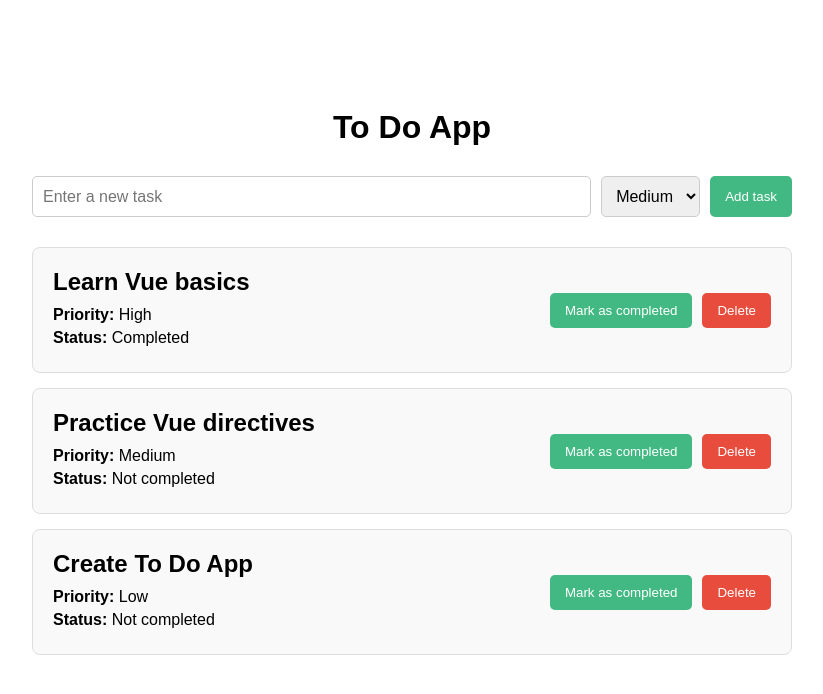
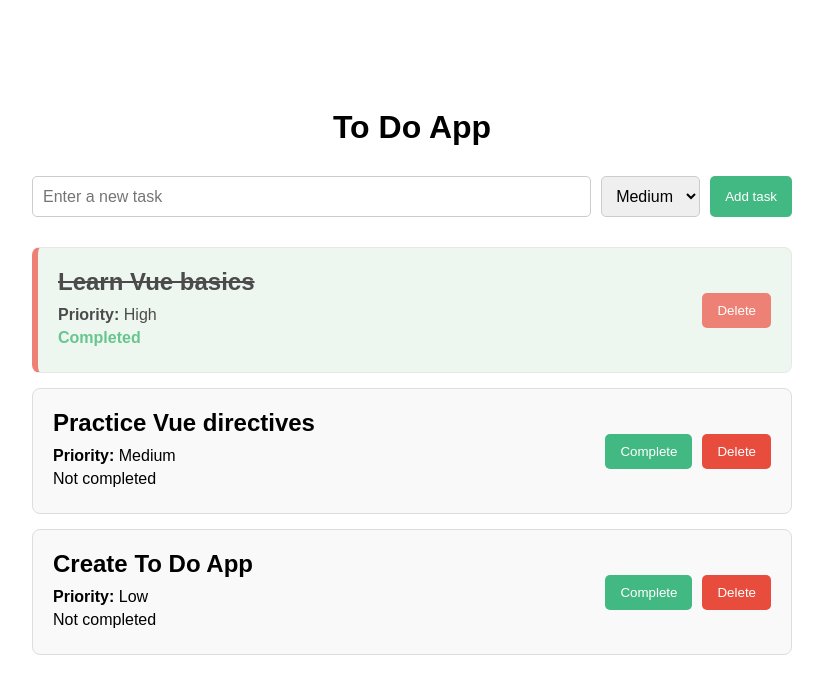
Before and after one commit to veljko-03/todo-app-ita, a Vue app: page / in a window 1280 px wide. Shown: the top 694 px of the page, without its empty margins (228-1051 px from the left). Built offline with nearby package versions, Linux system fonts and the light colour scheme.

Commit message:
feat: delete + complete buttons

```diff
--- a/src/App.vue
+++ b/src/App.vue
@@ -4,8 +4,16 @@
 
     <AddTask @add-task="addTask" />
 
-    <div class="todo-list">
-      <TaskItem v-for="task in tasks" :key="task.id" :task="task" />
+    <p v-if="tasks.length === 0" class="no-tasks">No tasks available.</p>
+
+    <div v-else class="todo-list">
+      <TaskItem
+        v-for="task in tasks"
+        :key="task.id"
+        :task="task"
+        @complete="completeTask"
+        @delete="deleteTask"
+      />
     </div>
   </div>
 </template>
@@ -58,6 +66,18 @@ export default {
 
       this.tasks.push(newTask)
     },
+
+    completeTask(taskId) {
+      const task = this.tasks.find((task) => task.id === taskId)
+
+      if (task) {
+        task.completed = true
+      }
+    },
+
+    deleteTask(taskId) {
+      this.tasks = this.tasks.filter((task) => task.id !== taskId)
+    },
   },
 }
 </script>
@@ -80,4 +100,11 @@ h1 {
   flex-direction: column;
   gap: 15px;
 }
+
+.no-tasks {
+  text-align: center;
+  font-size: 18px;
+  color: #777;
+  padding: 30px;
+}
 </style>
--- a/src/components/TaskItem.vue
+++ b/src/components/TaskItem.vue
@@ -1,5 +1,11 @@
 <template>
-  <div class="todo-item">
+  <div
+    class="todo-item"
+    :class="{
+      completed: task.completed,
+      'high-priority': task.priority === 'High',
+    }"
+  >
     <div class="task-info">
       <h2>{{ task.title }}</h2>
 
@@ -8,16 +14,15 @@
         {{ task.priority }}
       </p>
 
-      <p>
-        <strong>Status:</strong>
-        {{ task.completed ? 'Completed' : 'Not completed' }}
-      </p>
+      <p v-if="task.completed" class="completed-text">Completed</p>
+
+      <p v-else>Not completed</p>
     </div>
 
     <div class="task-actions">
-      <button>Mark as completed</button>
+      <button v-if="!task.completed" @click="$emit('complete', task.id)">Complete</button>
 
-      <button class="delete-button">Delete</button>
+      <button class="delete-button" @click="$emit('delete', task.id)">Delete</button>
     </div>
   </div>
 </template>
@@ -46,12 +51,30 @@ export default {
   background-color: #f9f9f9;
 }
 
+.todo-item.completed {
+  background-color: #e8f5e9;
+  opacity: 0.7;
+}
+
+.todo-item.completed h2 {
+  text-decoration: line-through;
+}
+
+.todo-item.high-priority {
+  border-left: 6px solid #e74c3c;
+}
+
 .task-info h2 {
   margin: 0 0 10px;
 }
 
 .task-info p {
   margin: 5px 0;
+}
+
+.completed-text {
+  color: #27ae60;
+  font-weight: bold;
 }
 
 .task-actions {
```
